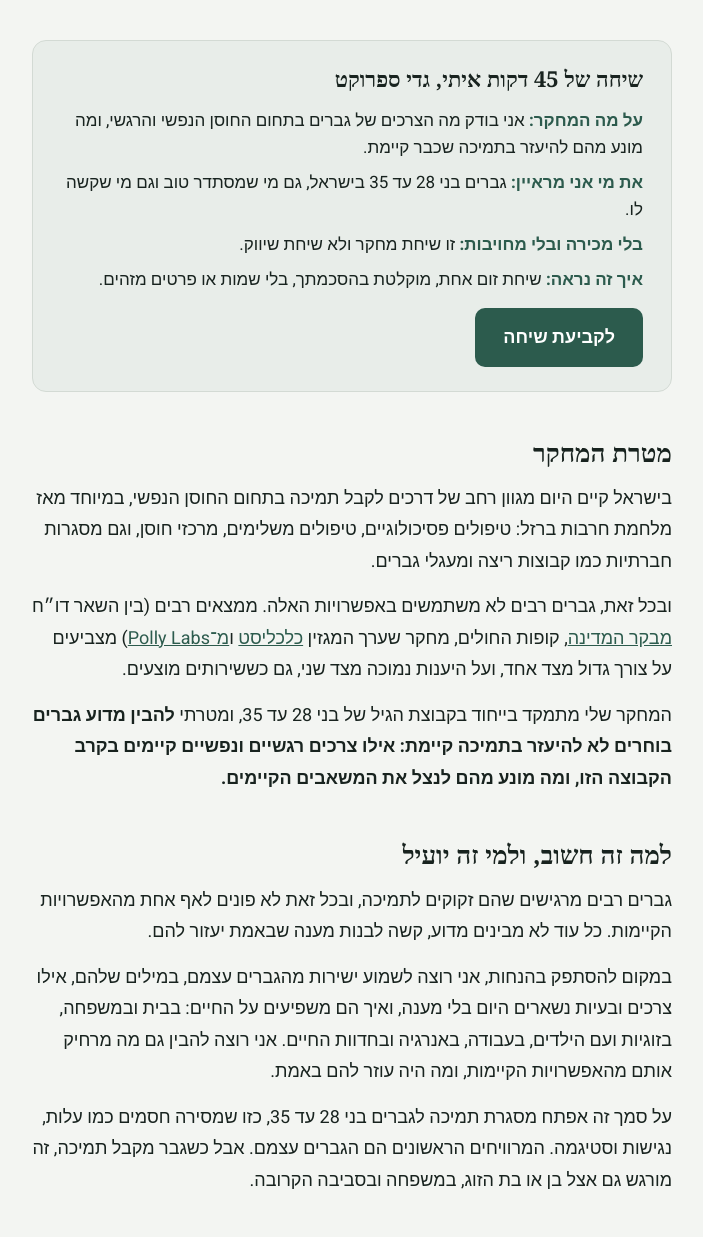
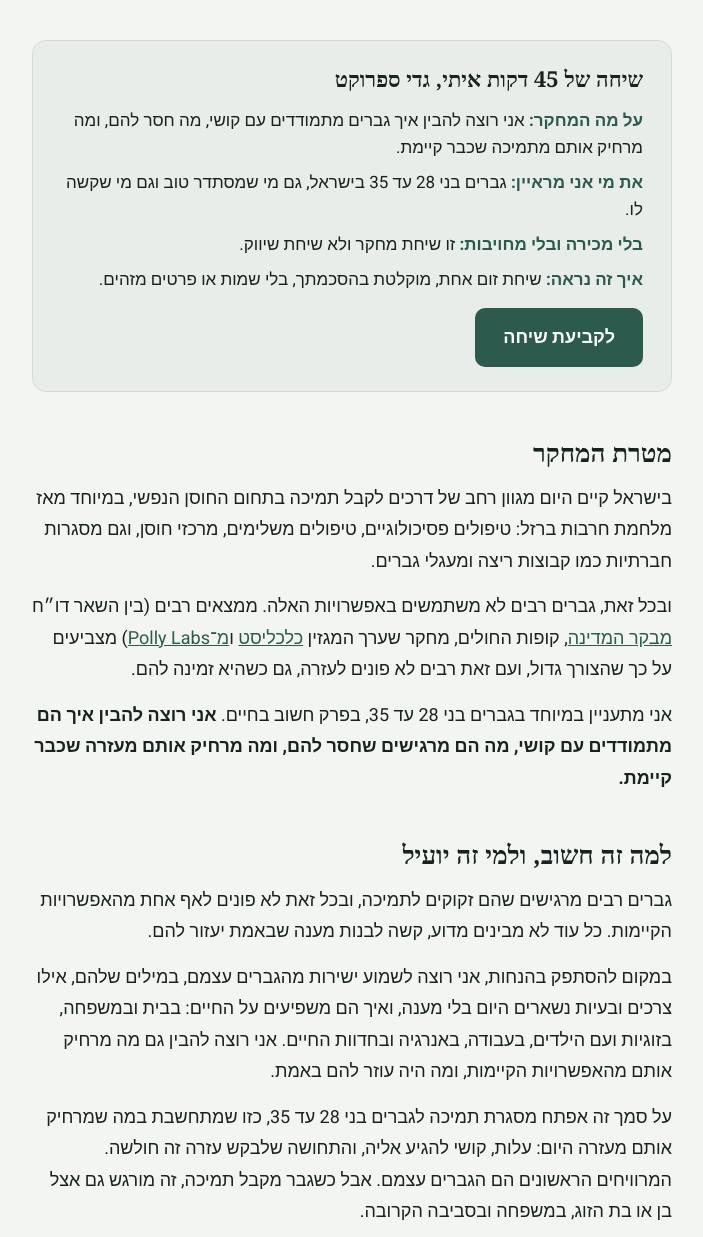
Before and after one commit to gadsprukt/interview, a plain HTML site: page index.html in a window 1280 px wide. Shown: the part 165-1402 px from the top of the page, without its empty margins (288-991 px from the left). Drawn offline with Linux system fonts and the light colour scheme; a web font is replaced by a local one.

Commit message:
Use more human, less technical language; drop 'market research' label
Co-Authored-By: Claude Sonnet 5.5 <noreply@anthropic.com>
Claude-Session: https://claude.ai/code/session_0112rf9itDaMfPvcN6wXpraD

```diff
--- a/index.html
+++ b/index.html
@@ -78,7 +78,7 @@ a{color:var(--accent)}
     <div class="summary-body">
     <h2>שיחה של 45 דקות איתי, גדי ספרוקט</h2>
     <ul>
-      <li><b>על מה המחקר:</b> אני בודק מה הצרכים של גברים בתחום החוסן הנפשי והרגשי, ומה מונע מהם להיעזר בתמיכה שכבר קיימת.</li>
+      <li><b>על מה המחקר:</b> אני רוצה להבין איך גברים מתמודדים עם קושי, מה חסר להם, ומה מרחיק אותם מתמיכה שכבר קיימת.</li>
       <li><b>את מי אני מראיין:</b> גברים בני 28 עד 35 בישראל, גם מי שמסתדר טוב וגם מי שקשה לו.</li>
       <li><b>בלי מכירה ובלי מחויבות:</b> זו שיחת מחקר ולא שיחת שיווק.</li>
       <li><b>איך זה נראה:</b> שיחת זום אחת, מוקלטת בהסכמתך, בלי שמות או פרטים מזהים.</li>
@@ -90,15 +90,15 @@ a{color:var(--accent)}
   <section>
     <h2>מטרת המחקר</h2>
     <p>בישראל קיים היום מגוון רחב של דרכים לקבל תמיכה בתחום החוסן הנפשי, במיוחד מאז מלחמת חרבות ברזל: טיפולים פסיכולוגיים, טיפולים משלימים, מרכזי חוסן, וגם מסגרות חברתיות כמו קבוצות ריצה ומעגלי גברים.</p>
-    <p>ובכל זאת, גברים רבים לא משתמשים באפשרויות האלה. ממצאים רבים (בין השאר דו״ח <a href="https://www.timesofisrael.com/state-comptroller-says-3-million-israelis-suffering-from-trauma-since-october-7/amp/">מבקר המדינה</a>, קופות החולים, מחקר שערך המגזין <a href="https://www.calcalist.co.il/local_news/article/rjbzq8pd0">כלכליסט</a> ו<a href="https://www.jpost.com/israel-news/article-854454">מ־Polly Labs</a>) מצביעים על צורך גדול מצד אחד, ועל היענות נמוכה מצד שני, גם כששירותים מוצעים.</p>
-    <p>המחקר שלי מתמקד בייחוד בקבוצת הגיל של בני 28 עד 35, ומטרתי <b>להבין מדוע גברים בוחרים לא להיעזר בתמיכה קיימת: אילו צרכים רגשיים ונפשיים קיימים בקרב הקבוצה הזו, ומה מונע מהם לנצל את המשאבים הקיימים.</b></p>
+    <p>ובכל זאת, גברים רבים לא משתמשים באפשרויות האלה. ממצאים רבים (בין השאר דו״ח <a href="https://www.timesofisrael.com/state-comptroller-says-3-million-israelis-suffering-from-trauma-since-october-7/amp/">מבקר המדינה</a>, קופות החולים, מחקר שערך המגזין <a href="https://www.calcalist.co.il/local_news/article/rjbzq8pd0">כלכליסט</a> ו<a href="https://www.jpost.com/israel-news/article-854454">מ־Polly Labs</a>) מצביעים על כך שהצורך גדול, ועם זאת רבים לא פונים לעזרה, גם כשהיא זמינה להם.</p>
+    <p>אני מתעניין במיוחד בגברים בני 28 עד 35, בפרק חשוב בחיים. <b>אני רוצה להבין איך הם מתמודדים עם קושי, מה הם מרגישים שחסר להם, ומה מרחיק אותם מעזרה שכבר קיימת.</b></p>
   </section>
 
   <section>
     <h2>למה זה חשוב, ולמי זה יועיל</h2>
     <p>גברים רבים מרגישים שהם זקוקים לתמיכה, ובכל זאת לא פונים לאף אחת מהאפשרויות הקיימות. כל עוד לא מבינים מדוע, קשה לבנות מענה שבאמת יעזור להם.</p>
     <p>במקום להסתפק בהנחות, אני רוצה לשמוע ישירות מהגברים עצמם, במילים שלהם, אילו צרכים ובעיות נשארים היום בלי מענה, ואיך הם משפיעים על החיים: בבית ובמשפחה, בזוגיות ועם הילדים, בעבודה, באנרגיה ובחדוות החיים. אני רוצה להבין גם מה מרחיק אותם מהאפשרויות הקיימות, ומה היה עוזר להם באמת.</p>
-    <p>על סמך זה אפתח מסגרת תמיכה לגברים בני 28 עד 35, כזו שמסירה חסמים כמו עלות, נגישות וסטיגמה. המרוויחים הראשונים הם הגברים עצמם. אבל כשגבר מקבל תמיכה, זה מורגש גם אצל בן או בת הזוג, במשפחה ובסביבה הקרובה.</p>
+    <p>על סמך זה אפתח מסגרת תמיכה לגברים בני 28 עד 35, כזו שמתחשבת במה שמרחיק אותם מעזרה היום: עלות, קושי להגיע אליה, והתחושה שלבקש עזרה זה חולשה. המרוויחים הראשונים הם הגברים עצמם. אבל כשגבר מקבל תמיכה, זה מורגש גם אצל בן או בת הזוג, במשפחה ובסביבה הקרובה.</p>
   </section>
 
   <section>
@@ -117,7 +117,7 @@ a{color:var(--accent)}
   <section>
     <h2>מה קורה בשיחה</h2>
     <p>השיחה נמשכת כ־45 דקות, בזום. אני שואל על הניסיון האישי שלך: מה אתה עושה כדי להתמודד עם קושי, אילו אפשרויות תמיכה ניסית או שקלת, מה עצר אותך, ומה היה עוזר לך.</p>
-    <p>זו אינה שיחת מכירה או שיחת שיווק. השיחה היא חלק ממחקר שוק שמטרתו לפתח מענה שמתאים באמת לגברים, ואין בה שום מחויבות מצדך.</p>
+    <p>זו שיחה של הקשבה ולמידה, ולא שיחת מכירה או שיווק, ואין בה שום מחויבות מצדך. מה שאלמד ישמש אותי כדי לפתח תמיכה שמתאימה באמת לגברים.</p>
   </section>
 
   <section>
```
